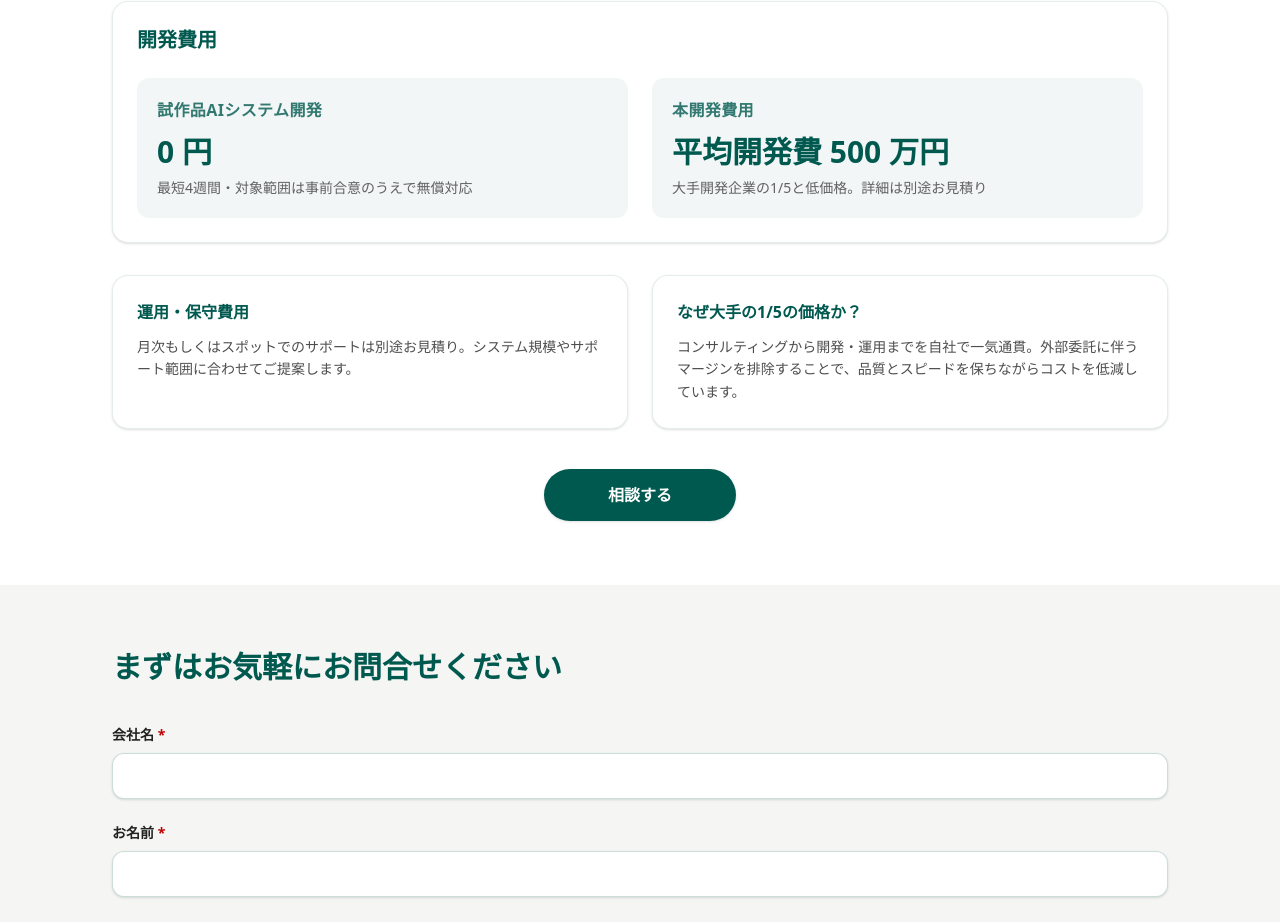
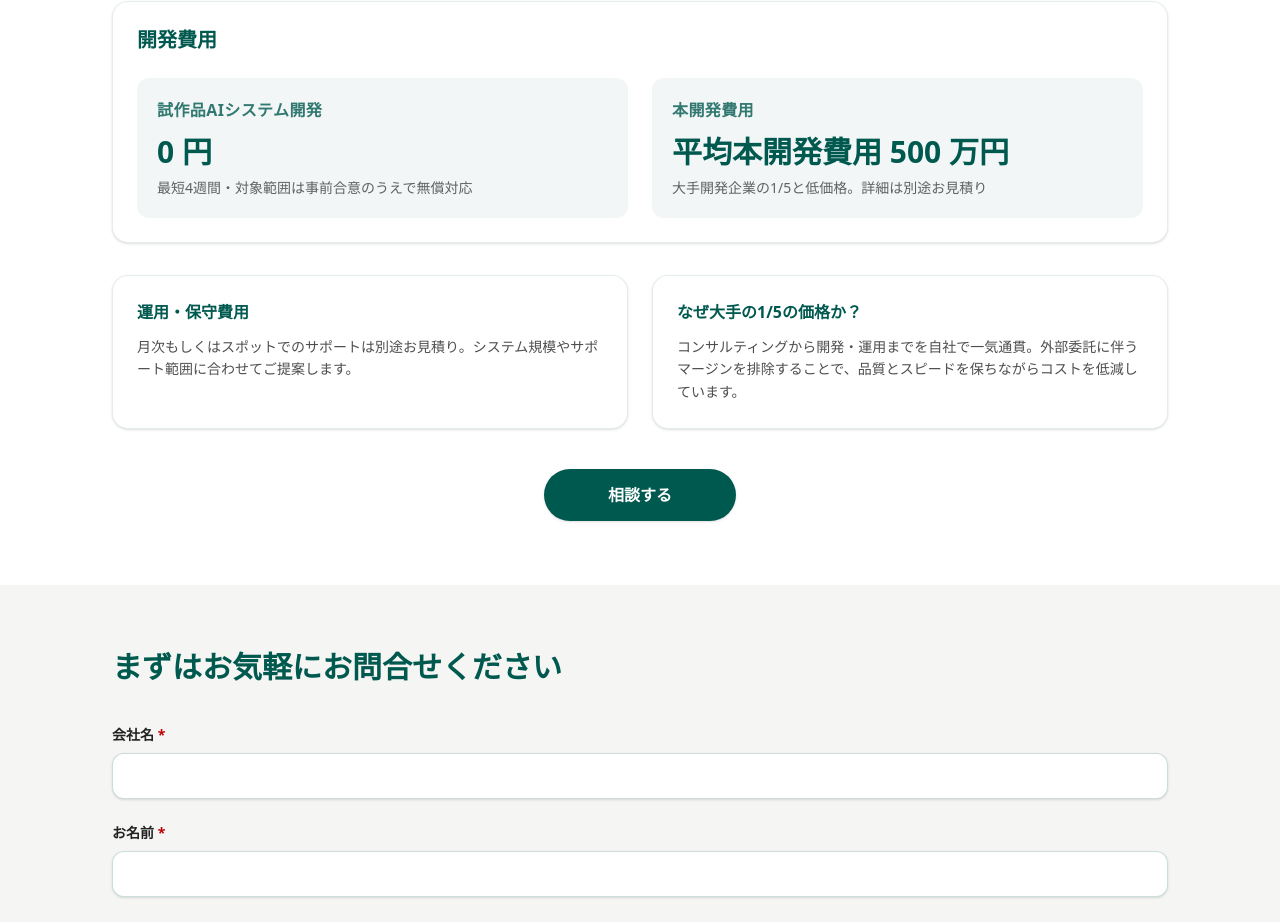
Before and after one commit to Shota44K/tomosu-ai, a Next.js app: page / in a window 1280 px wide. Shown: the part 4120-5042 px from the top of the page. Built offline with nearby package versions, Linux system fonts and the light colour scheme; no server answers.

Commit message:
Update pricing label for clarity, changing "平均開発費" to "平均本開発費用" in Pricing component.

```diff
--- a/components/home/Pricing.tsx
+++ b/components/home/Pricing.tsx
@@ -6,7 +6,7 @@ const PRICE_HIGHLIGHTS = [
   },
   {
     label: "本開発費用",
-    price: "平均開発費 500 万円",
+    price: "平均本開発費用 500 万円",
     description: "大手開発企業の1/5と低価格。詳細は別途お見積り",
   },
 ];
```
